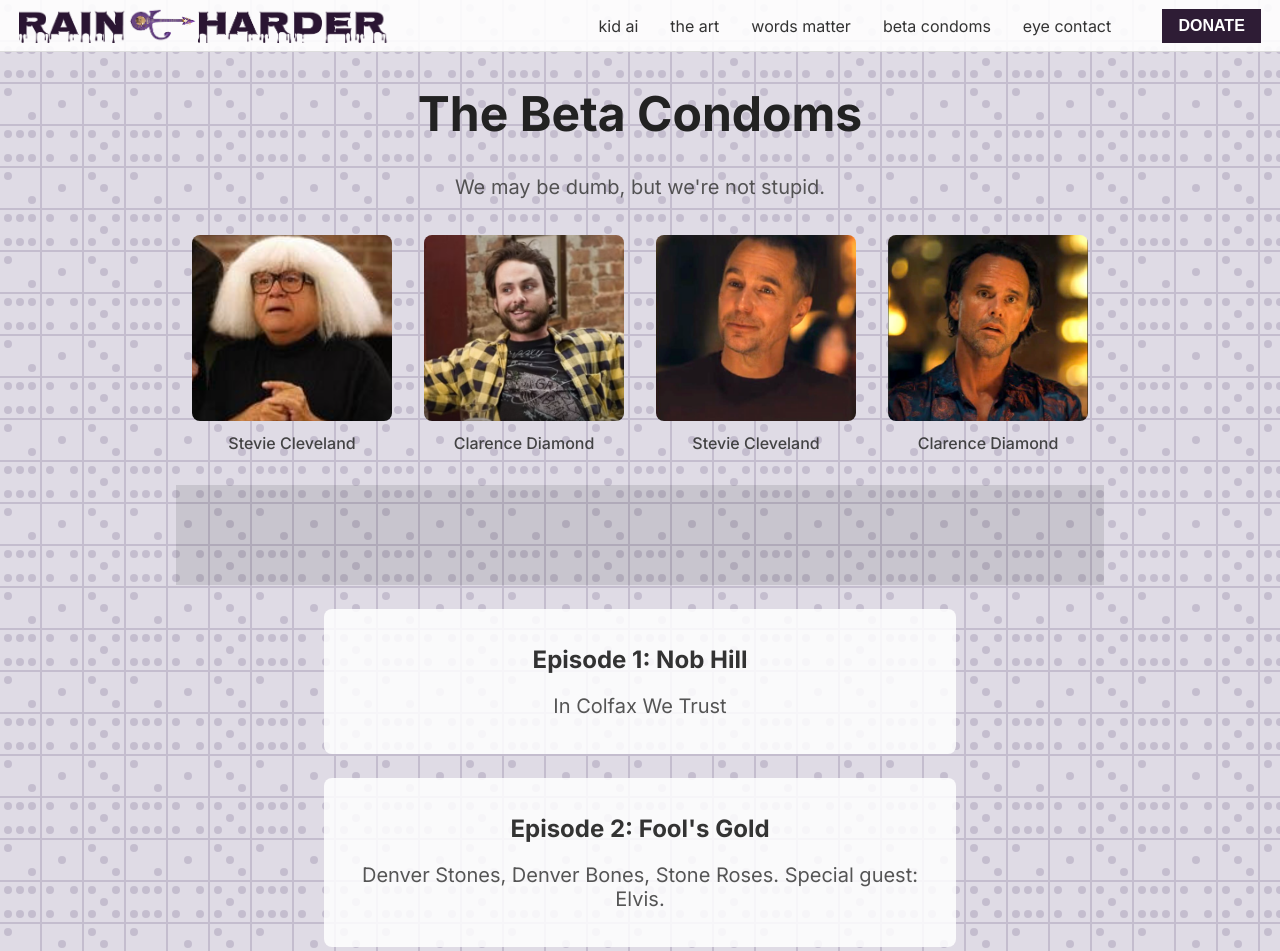
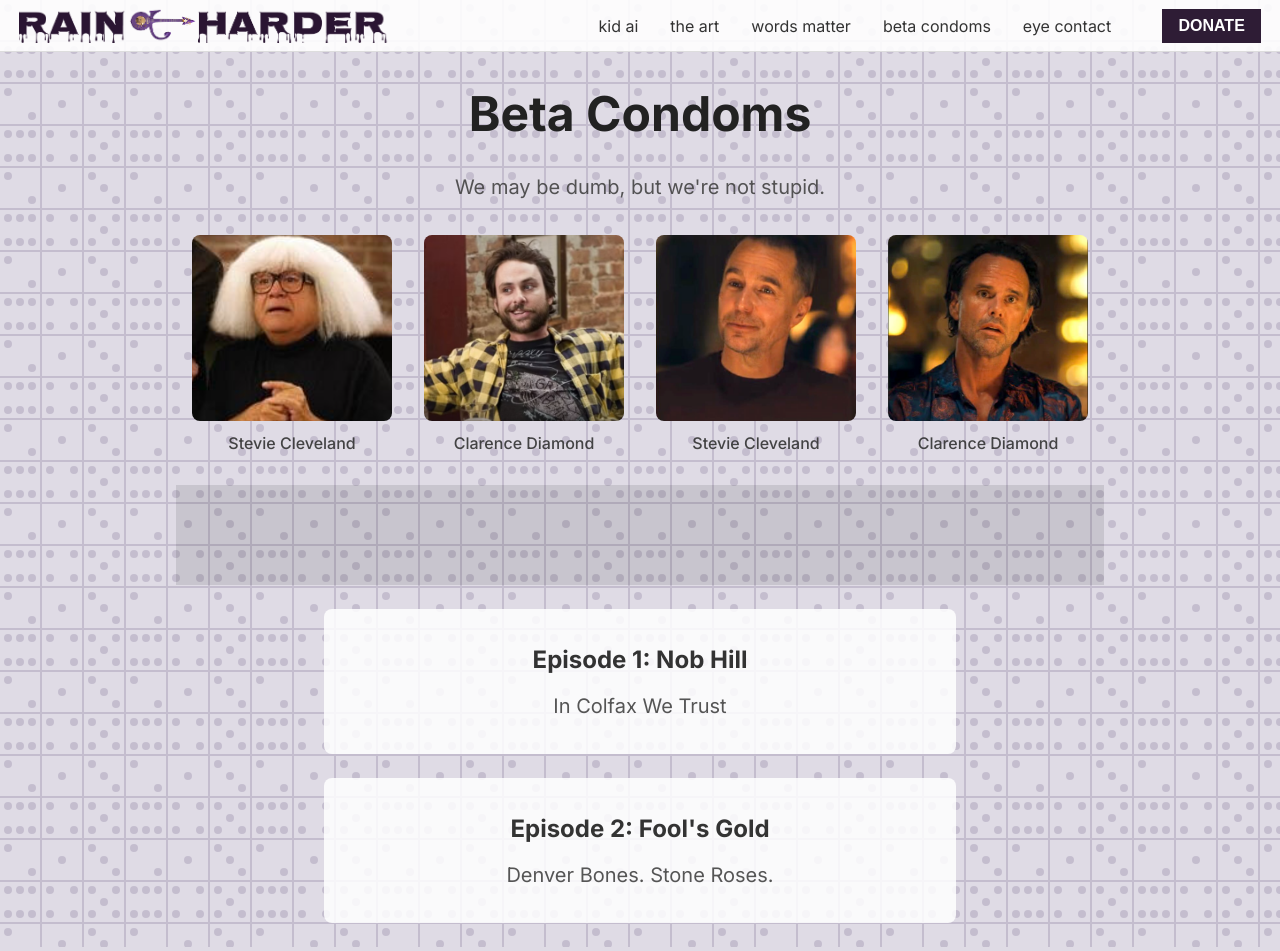
Before and after one commit to pocketsquare/rainharder, a SvelteKit app: page /fools in a window 1280 px wide. Shown: the top 951 px of the page. Built offline with nearby package versions, Linux system fonts and the light colour scheme.

Commit message:
slight copy tweak

```diff
--- a/src/routes/fools/+page.svelte
+++ b/src/routes/fools/+page.svelte
@@ -6,7 +6,7 @@
     return () => document.body.classList.remove('fools-page');
   });
 
-  const title = "The Beta Condoms";
+  const title = "Beta Condoms";
   const tagline = "We may be dumb, but we're not stupid.";
 
   // 1.07734807 = the current picture ratio
@@ -48,6 +48,6 @@
 
   <section class="episode-sample">
     <h2>Episode 2: Fool's Gold</h2>
-    <p>Denver Stones, Denver Bones, Stone Roses. Special guest: Elvis.</p>
+    <p>Denver Bones. Stone Roses.</p>
   </section>
 </div>
```
